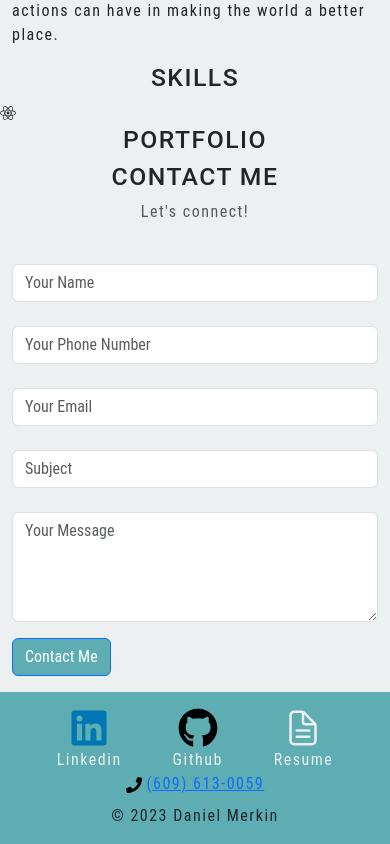
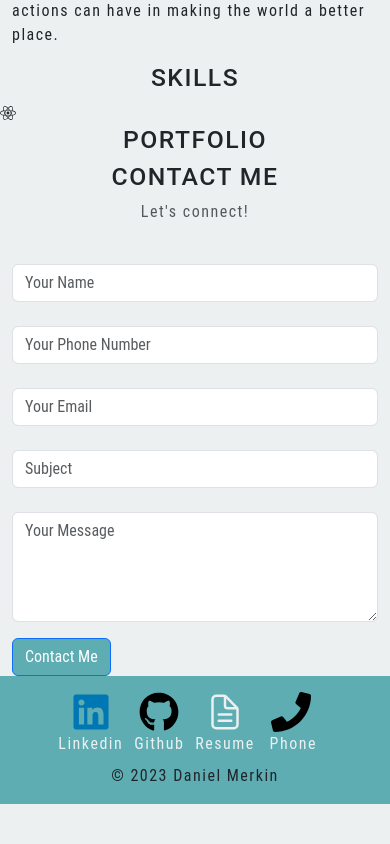
Before and after one commit to dmerk2/Professional-React-Portfolio, a React (Vite) app: page / in a window 390 px wide. Shown: the part 1227-2071 px from the top of the page. After the commit the page ends 2031 px from the top, so only its background shows below. Built offline with nearby package versions, Linux system fonts and the light colour scheme.

Commit message:
Adding phone icon and styling

```diff
--- a/src/components/Footer.jsx
+++ b/src/components/Footer.jsx
@@ -7,7 +7,7 @@
   const resume =
     "https://docs.google.com/document/d/e/2PACX-1vQt386DXS9ZwBWwrqXYtBiM2QAkDziaAeDPfkcPUFlYgOYYnmDWaqMogll2Wa1_VzqjVg4e1QGt-gG2/pub";
   return (
-    <footer className="footer mt-3 p-3 text-center">
+    <footer className="footer p-3 text-center">
       <div className="container">
         <div className="mb-0 d-flex justify-content-center">
           <div className="footer-link">
@@ -21,7 +21,7 @@
             </a>
             <div>Linkedin</div>
           </div>
-          <div className="px-5">
+          <div className="footer-link mx-2 mx-sm-2 mx-md-4">
             <a
               href="https://github.com/dmerk2"
               target="_blank"
@@ -33,15 +33,22 @@
             <div>Github</div>
           </div>
           <div className="footer-link">
-            <a href={resume} className="mx-2">
+            <a
+              href={resume}
+              target="_blank"
+              rel="noopener noreferrer"
+              className="mx-2"
+            >
               <IoDocumentTextOutline className="footer-icon" id="resume-icon" />
             </a>
             <div>Resume</div>
           </div>
-        </div>
-        <div>
-          <FaPhone className="phone-icon"/>
-          <a href="tel:6096130059">(609) 613-0059</a>
+          <div className="footer-link mx-2 mx-sm-2 mx-md-4">
+            <a href="tel:6096130059" className="mx-2">
+              <FaPhone className="footer-icon" id="phone-icon" />
+            </a>
+            <div>Phone</div>
+          </div>
         </div>
         <p className="mb-0 pt-2 text-dark">© 2023 Daniel Merkin</p>
       </div>
--- a/src/styles/Footer.css
+++ b/src/styles/Footer.css
@@ -3,7 +3,7 @@
   height: 40px;
 }
 
-.phone-icon {
+#phone-icon {
   color: black;
   margin-right: 0.3rem;
 }
@@ -20,7 +20,7 @@
   color: var(--text-light-gray);
 }
 
-.footer-icon:hover {
+.footer-link:hover {
   color: #f1c40f;
   transition: color 0.3s ease-in-out;
 }
```
